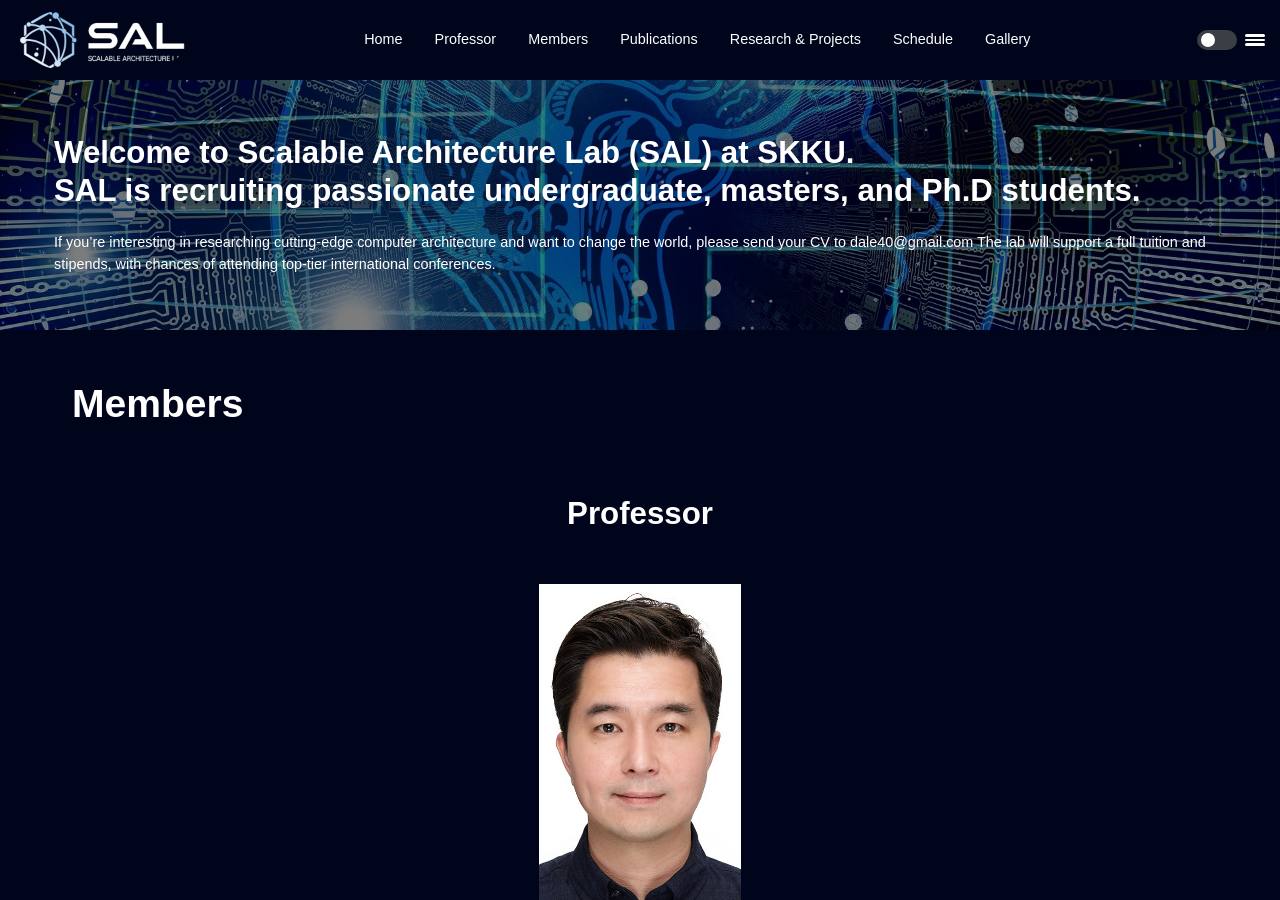
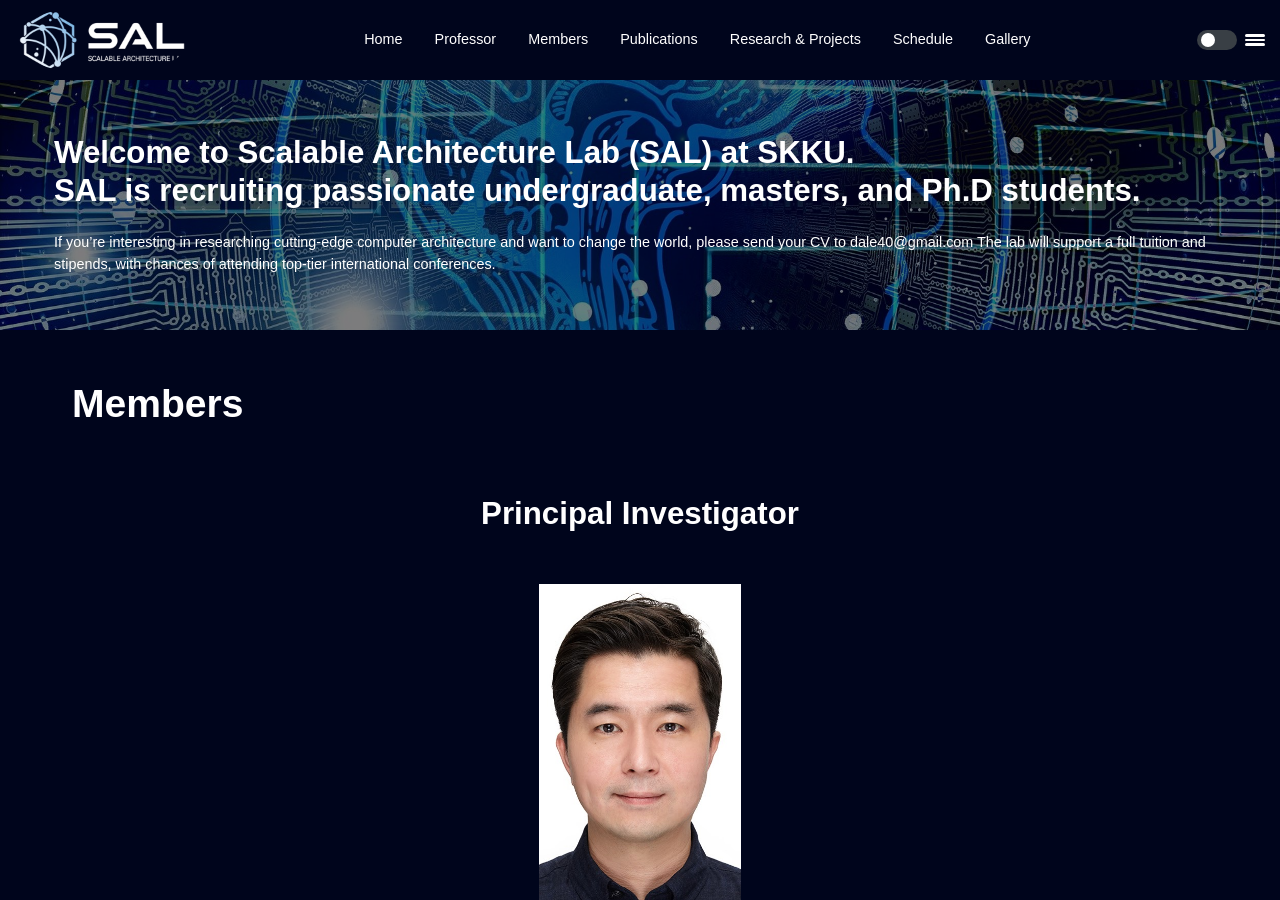
Before and after one commit to scalable-arch/scalable-arch.github.io, a Jekyll site: the page built from members.md, in a window 1280 px wide and 900 px high. Built offline with Jekyll 4.4.1, drawn with Linux system fonts in a browser that asks for light colours.

Commit message:
Update members.md

```diff
--- a/members.md
+++ b/members.md
@@ -4,7 +4,7 @@ permalink: /members/
 layout: member
 ---
 
-## Professor
+## Principal Investigator
 
 - {:.member-img}![alt prof](/assets/images/prof.jpg)
   - {:.member-name} Jungrae Kim (김정래)
```
